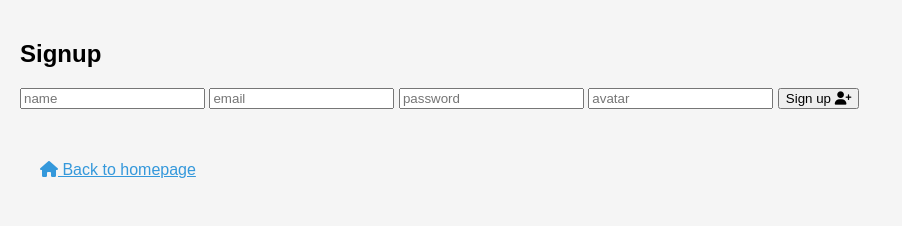
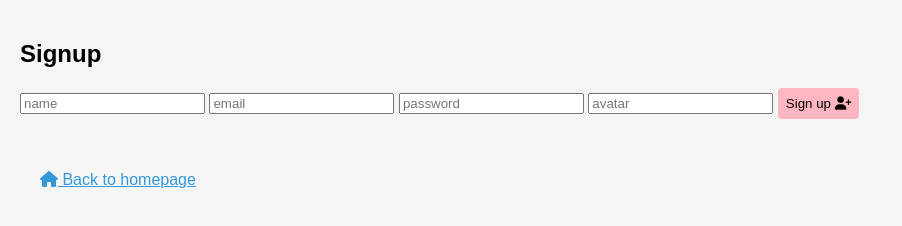
Before and after one commit to DaceLiepina/fake-store, a plain HTML site: page signup/index.html in a window 1280 px wide. Shown: the whole page, without its empty margins (0-902 px from the left). Drawn offline with Linux system fonts and the light colour scheme.

Commit message:
Font Awsome

```diff
--- a/css/addProduct.css
+++ b/css/addProduct.css
@@ -16,3 +16,16 @@ a:hover {
   color: #2c3e50;
   cursor: pointer;
 }
+
+button {
+  padding: 8px;
+  background-color: lightpink;
+  border: none;
+  border-radius: 4px;
+  cursor: pointer;
+}
+
+
+button:hover {
+  background-color: pink;
+}
--- a/css/signup.css
+++ b/css/signup.css
@@ -18,3 +18,16 @@ a:hover {
   color: #2c3e50;
   cursor: pointer;
 }
+
+button {
+  padding: 8px;
+  background-color: lightpink;
+  border: none;
+  border-radius: 4px;
+  cursor: pointer;
+}
+
+
+button:hover {
+  background-color: pink;
+}
```
Also changed, not shown: index.html (+2 -1 lines), js/addProduct.js (+6 -6 lines), addProduct/index.html (line endings or trailing spaces).
